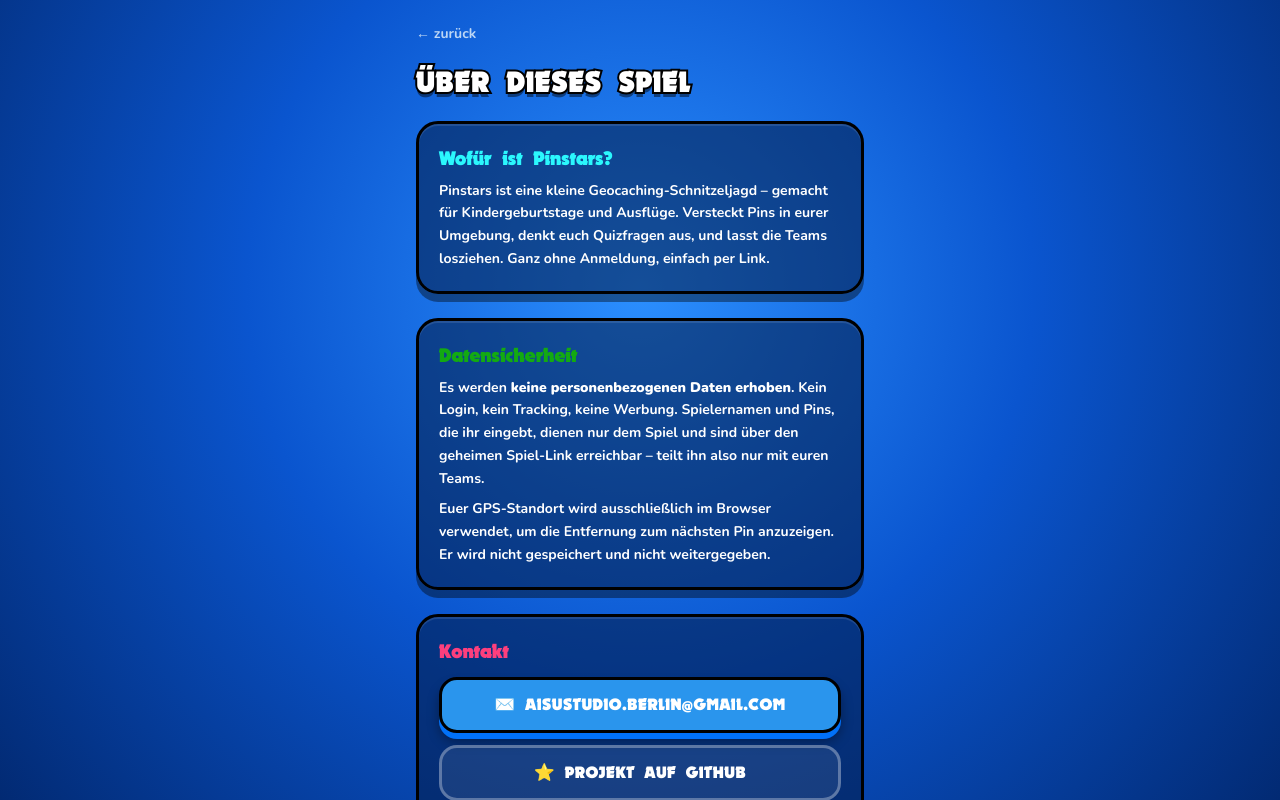
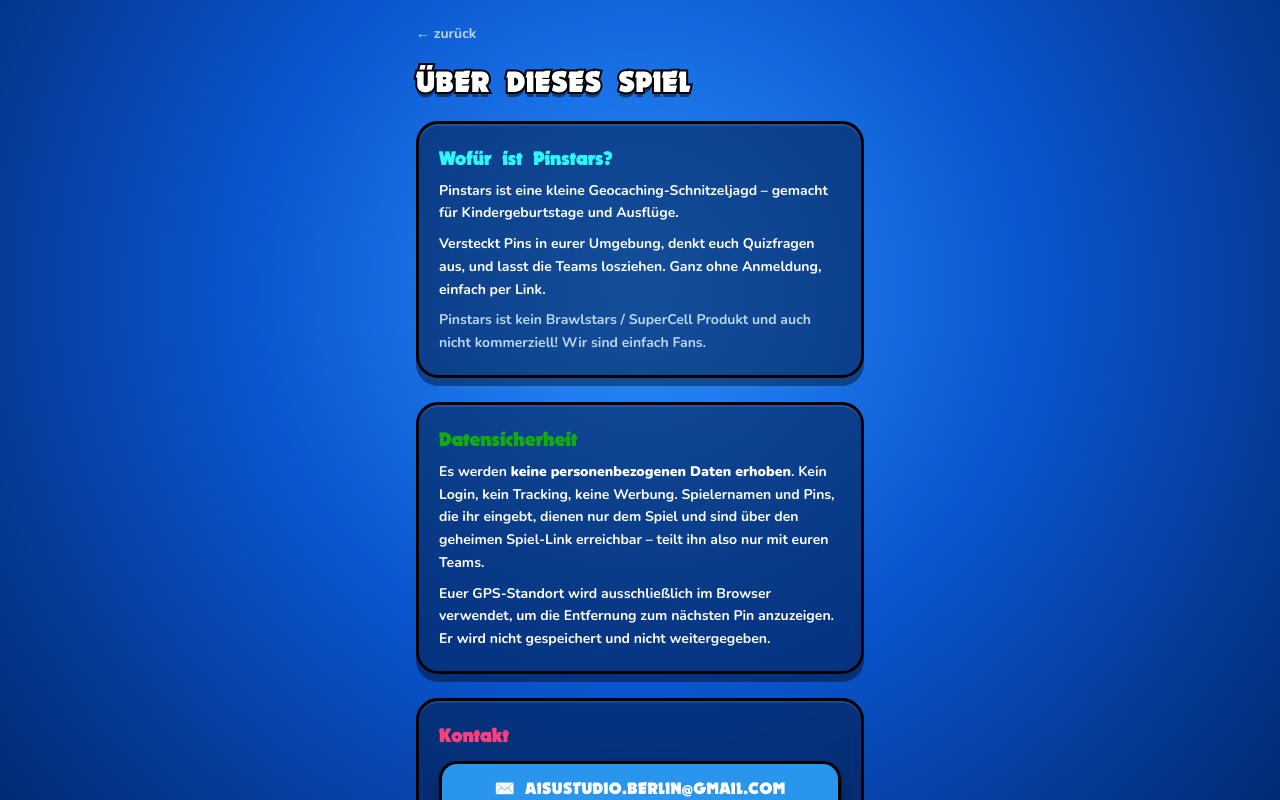
Before and after one commit to AisuStudio/pinstars, a Next.js app: page /about in a window 1280 px wide. Shown: the top 800 px of the page. Built offline with nearby package versions, Linux system fonts and the light colour scheme.

Commit message:
About: ersten Abschnitt in Absätze + Brawlstars/SuperCell-Disclaimer (Fan-Projekt, nicht kommerziell)

```diff
--- a/app/about/page.tsx
+++ b/app/about/page.tsx
@@ -25,9 +25,15 @@
           </h2>
           <p className="font-bold text-sm leading-relaxed">
             Pinstars ist eine kleine Geocaching-Schnitzeljagd – gemacht für
-            Kindergeburtstage und Ausflüge. Versteckt Pins in eurer Umgebung,
-            denkt euch Quizfragen aus, und lasst die Teams losziehen. Ganz ohne
-            Anmeldung, einfach per Link.
+            Kindergeburtstage und Ausflüge.
+          </p>
+          <p className="font-bold text-sm leading-relaxed">
+            Versteckt Pins in eurer Umgebung, denkt euch Quizfragen aus, und
+            lasst die Teams losziehen. Ganz ohne Anmeldung, einfach per Link.
+          </p>
+          <p className="font-bold text-sm leading-relaxed text-[color:var(--color-muted)]">
+            Pinstars ist kein Brawlstars / SuperCell Produkt und auch nicht
+            kommerziell! Wir sind einfach Fans.
           </p>
         </section>
 
```
